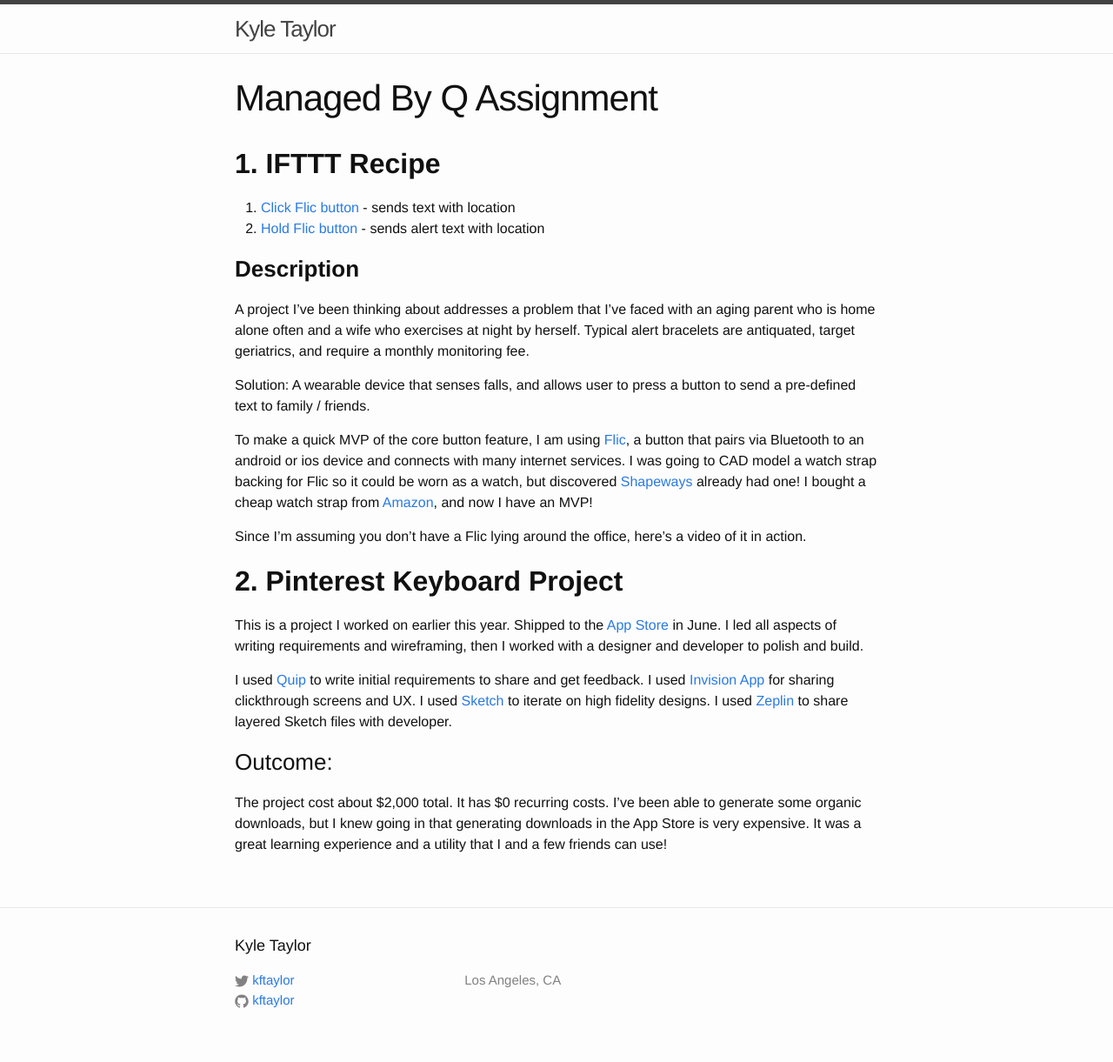
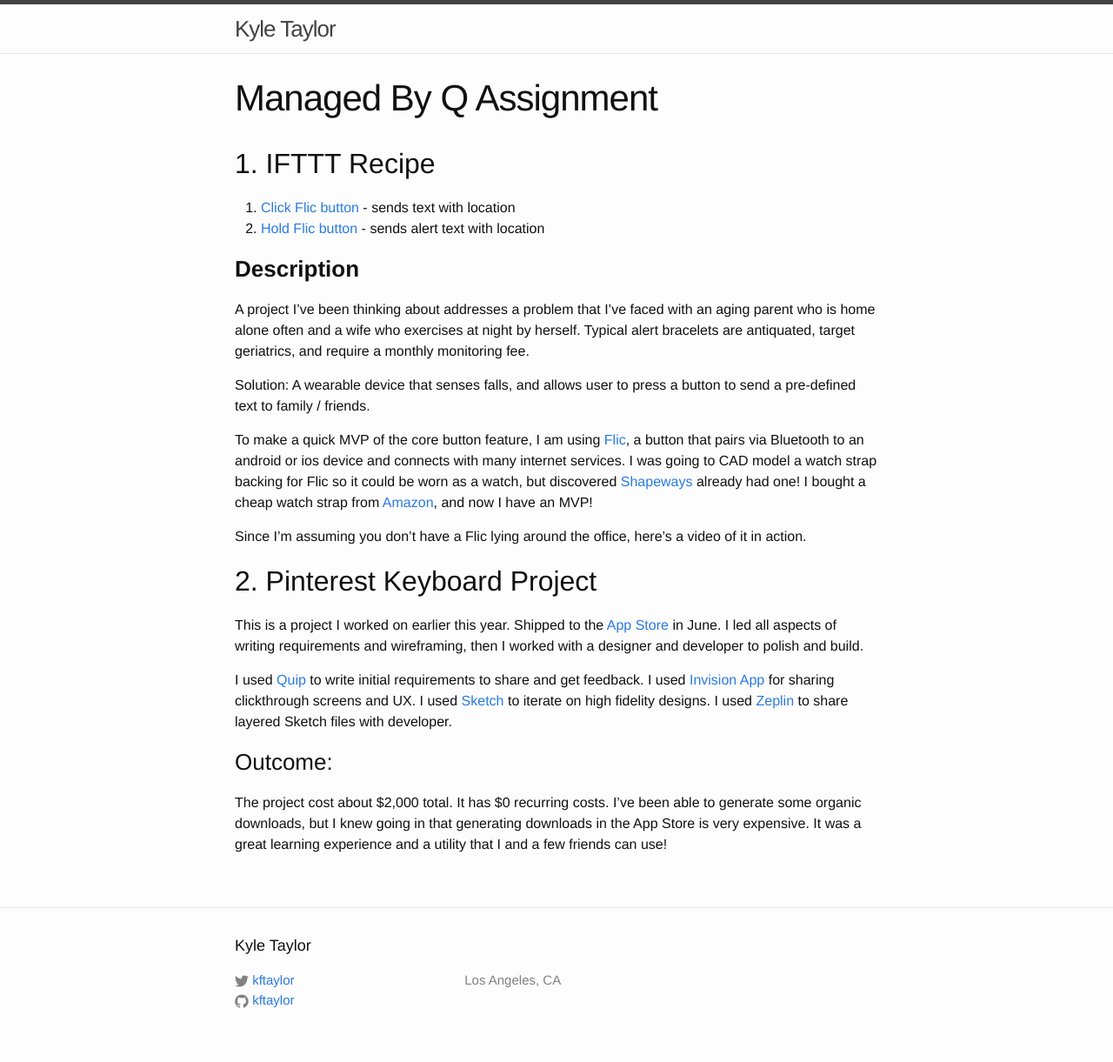
Before and after one commit to kftaylor/kftaylor.github.io, a Jekyll site: the page built from about.md, in a window 1280 px wide. Shown: the whole page at 87% size. Built offline with Jekyll 4.4.1, drawn with Linux system fonts in a browser that asks for light colours.

Commit message:
Update from Forestry.io - about.md

```diff
--- a/about.md
+++ b/about.md
@@ -3,7 +3,7 @@
 layout: page
 permalink: "/q/"
 ---
-## **1\. IFTTT Recipe**
+## <span style="font-weight: normal;">1\. IFTTT Recipe</span>
 
 1.  [Click Flic button](https://ifttt.com/applets/44303349d-if-you-click-flic-then-share-location-in-sms){:target="_blank"} - sends text with location
 2.  [Hold Flic button](https://ifttt.com/applets/44350944d-if-you-hold-flic-then-send-an-alert-sms-with-location){:target="_blank"} - sends alert text with location
@@ -18,11 +18,11 @@
 
 Since I’m assuming you don’t have a Flic lying around the office, here’s a video of it in action.
 
-## **2\. Pinterest Keyboard Project**
+## <span style="font-weight: normal;">2\. Pinterest Keyboard Project</span>
 
-This is a project I worked on earlier this year. Shipped to the [App Store](http://pinkyapp.com) in June. I led all aspects of writing requirements and wireframing, then I worked with a designer and developer to polish and build.
+This is a project I worked on earlier this year. Shipped to the [App Store](http://pinkyapp.com){:target="_blank"} in June. I led all aspects of writing requirements and wireframing, then I worked with a designer and developer to polish and build.
 
-I used [Quip](https://quip.com/wBAaA8msyPoN) to write initial requirements to share and get feedback. I used [Invision App](https://invis.io/M957BYD8V) for sharing clickthrough screens and UX. I used [Sketch](https://sketch.cloud/s/RWOy/p/onboarding) to iterate on high fidelity designs. I used [Zeplin](https://scene.zeplin.io/project/56d88a9e32057a3d4cde4666) to share layered Sketch files with developer.
+I used [Quip](https://quip.com/wBAaA8msyPoN){:target="_blank"} to write initial requirements to share and get feedback. I used [Invision App](https://invis.io/M957BYD8V){:target="_blank"} for sharing clickthrough screens and UX. I used [Sketch](https://sketch.cloud/s/RWOy/p/onboarding){:target="_blank"} to iterate on high fidelity designs. I used [Zeplin](https://scene.zeplin.io/project/56d88a9e32057a3d4cde4666){:target="_blank"} to share layered Sketch files with developer.
 
 ### Outcome:
 
```
